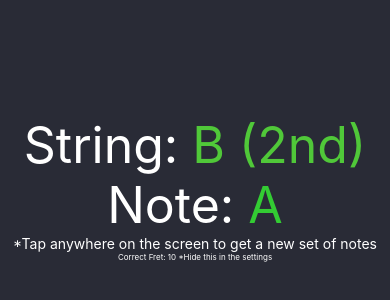
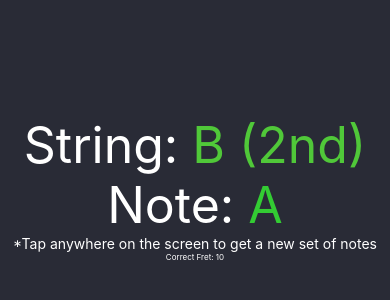
Before and after one commit to Brandon205/guitario, a React Native app: screen / in a window 390 px wide. Shown: the part 234-534 px from the top of the page. Built offline with nearby package versions, Linux system fonts and the light colour scheme.

Commit message:
Small edit

```diff
--- a/components/Notes.js
+++ b/components/Notes.js
@@ -101,7 +101,7 @@ export default function Notes() {
             <Text style={styles.noteText}>String: <Text style={{color: stringColor}}>{string}</Text></Text>
             <Text style={styles.noteText}>Note: <Text style={{color: noteColor}}>{note}</Text></Text>
             <Text style={{color: 'white'}}>*Tap anywhere on the screen to get a new set of notes</Text>
-            <Text style={styles.answer}>Correct Fret: {answer} *Hide this in the settings</Text>
+            <Text style={styles.answer}>Correct Fret: {answer}</Text>
         </View>
     )
 }
```
